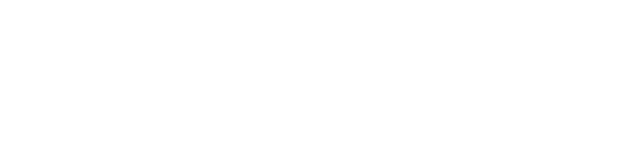
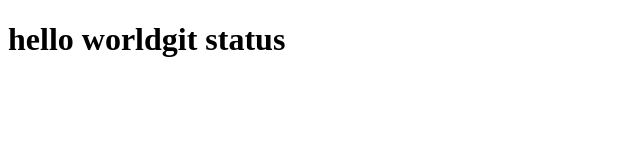
Before and after one commit to noilashi/github, a plain HTML site: page index.html in a window 1280 px wide. Shown: the whole page, without its empty margins (0-640 px from the left). Drawn offline with Linux system fonts and the light colour scheme.

Commit message:
new change with h1

```diff
--- a/index.html
+++ b/index.html
@@ -7,6 +7,8 @@
   <title>Document</title>
 </head>
 <body>
+  <h1>hello worldgit status
 
+  </h1>
 </body>
 </html>
```
